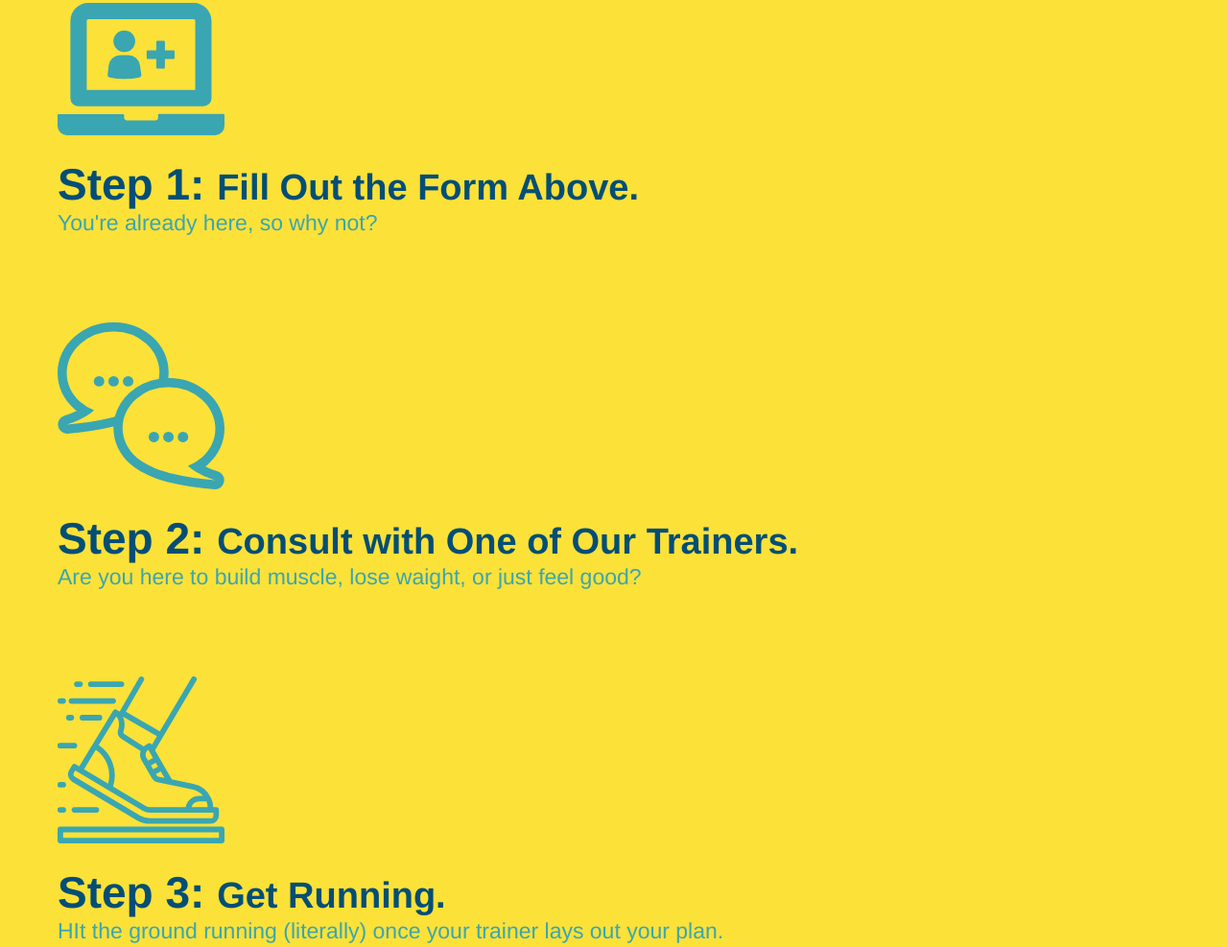
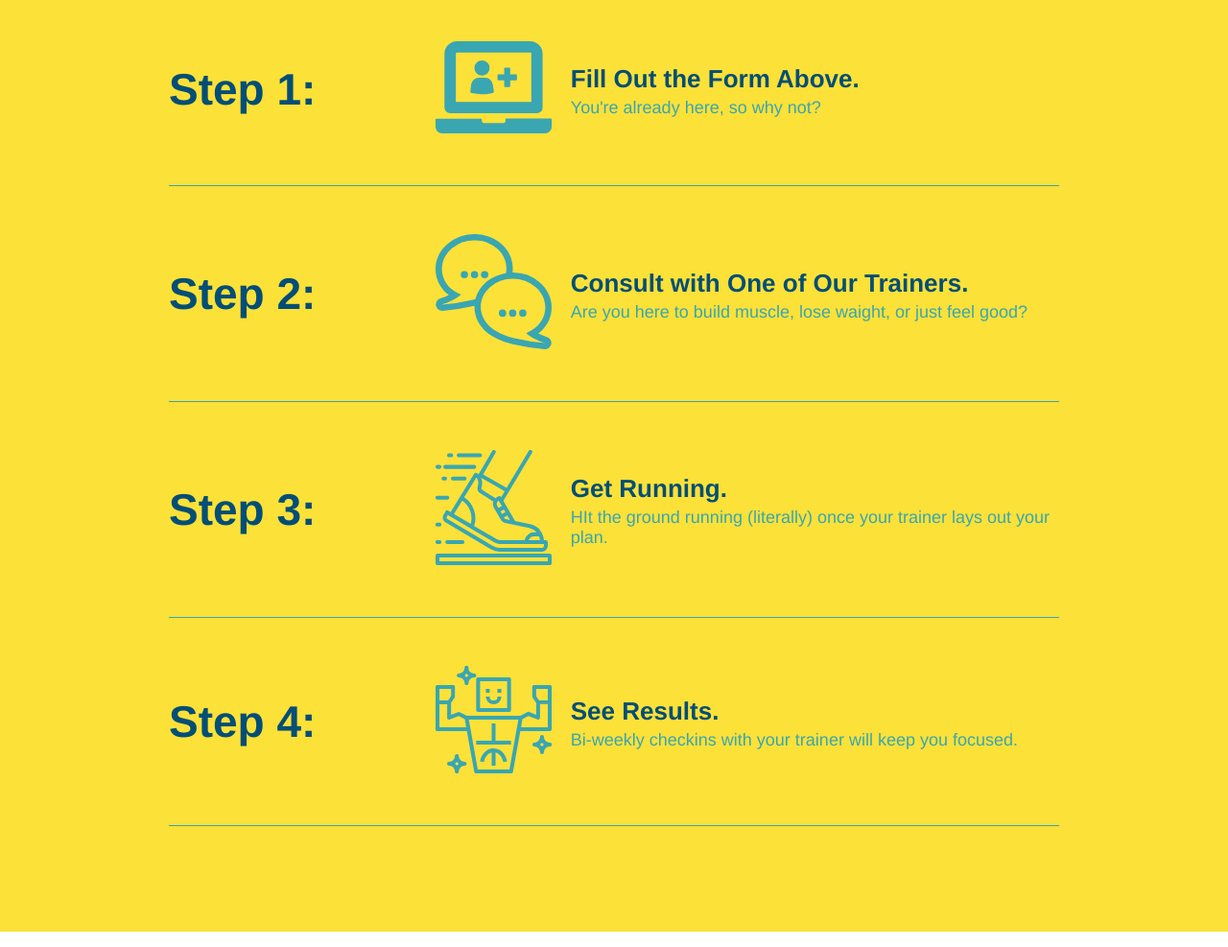
Before and after one commit to jojobautistaum/run-buddy, a plain HTML site: page index.html in a window 1280 px wide. Shown: the part 1013-2000 px from the top of the page at 96% size. Drawn offline with Linux system fonts and the light colour scheme; files whose address does not match are found by name.

Commit message:
add flexbox to the steps

```diff
--- a/assets/css/style.css
+++ b/assets/css/style.css
@@ -152,28 +152,52 @@ header nav ul li a {
     border-color: #39a6b2;
 }
 
-.steps div {
-    margin-bottom: 80px;
+.step {
+    margin: 50px auto;
+    padding-bottom: 50px;
+    width: 80%;
+    border-bottom: 1px solid #39a6b2;
+    display: flex;
+    flex-wrap: wrap;
+    align-items: center;
+    justify-content: space-between;
 }
 
-.steps img{
-    width: 15%;
-    margin: 10px 0;
+.step-info {
+    flex: 2 70%;
+    display: flex;
+    flex-wrap: wrap;
+    align-items: center;
 }
 
-.steps h3 {
+.step-img {
+    flex: 1 12%;
+    margin-right: 20px;
+}
+
+.step-text {
+    flex: 12;
+}
+
+.step-img img {
+    max-width: 100%;
+}
+
+.step h3 {
     color: #024e76;
     font-size: 46px;
-    margin-top: 10px;
+    flex: 1 30%;
 }
 
-.steps p {
-    color: #39a6b2;
-    font-size: 23px;
+.step h4 {
+    font-size: 26px;
+    line-height: 1.5;
+    color: #024e76;
 }
 
-.steps span {
-    font-size: 38px;
+.step-text p {
+    color: #39a6b2;
+    font-size: 18px;
 }
 
 /* combining ".intro h2" and ".steps h2" for DRY*/
--- a/index.html
+++ b/index.html
@@ -87,30 +87,59 @@
         <section id="what-you-do" class="steps">
             <h2 class="section-tile secondary-border">What You Do</h2>
 
-            <div>
+            <div class="step">
+                <h3>Step 1:</h3>
+                <div class="step-info">
+                    <div class="step-img">
                         <!-- insert this img element -->
                         <img src="./assets/images/step-1.svg" alt="" />
-                <h3>Step 1: <span>Fill Out the Form Above.</span></h3>
+                    </div>
+                    <div class="step-text">
+                        <h4>Fill Out the Form Above.</h4>
                         <p>You're already here, so why not?</p>
                     </div>
-
-            <div>
+                </div>
+            </div>
+            <div class="step">
+                <h3>Step 2:</h3>
+                <div class="step-info">
+                    <div class="step-img">
+                        <!-- insert this img element -->
                         <img src="./assets/images/step-2.svg" alt="" />
-                <h3>Step 2: <span>Consult with One of Our Trainers.</span></h3>
+                    </div>
+                    <div class="step-text">
+                        <h4>Consult with One of Our Trainers.</h4>
                         <p>Are you here to build muscle, lose waight, or just feel good?</p>
                     </div>
-
-            <div>
+                </div>
+            </div>
+            <div class="step">
+                <h3>Step 3:</h3>
+                <div class="step-info">
+                    <div class="step-img">
+                        <!-- insert this img element -->
                         <img src="./assets//images/step-3.svg" alt="" />
-                <h3>Step 3: <span>Get Running.</span></h3>
+                    </div>
+                    <div class="step-text">
+                        <h4>Get Running.</h4>
                         <p>HIt the ground running (literally) once your trainer lays out your plan.</p>
                     </div>
+                </div>
+            </div>
+            <div class="step">
+                <h3>Step 4:</h3>
+                <div class="step-info">
+                    <div class="step-img">
+                        <!-- insert this img element -->
+                        <img src="./assets/images/step-4.svg" alt="" />
+                    </div>
+                    <div class="step-text">
+                        <h4>See Results.</h4>
+                        <p>Bi-weekly checkins with your trainer will keep you focused.</p>
+                    </div>
+                </div>
+            </div>
 
-            <div>
-                <img src="./assets/images/step-4.svg" alt="" />
-                <h3>Step 4: <span>See Results.</span></h3>
-                <p>Bi-weekly checkins with your trainer will keep you focused</p>
-            </div>
         </section>
 
         <!-- "meet the trainers" section -->
```
Lines whose indentation alone changed are shown as unchanged.
